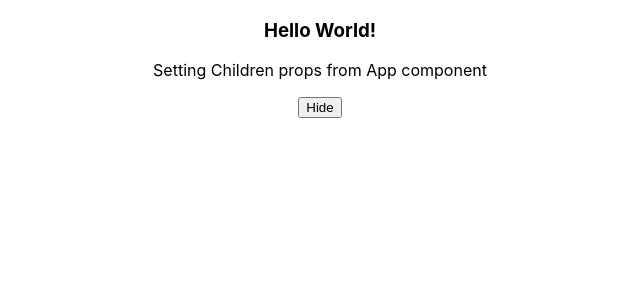
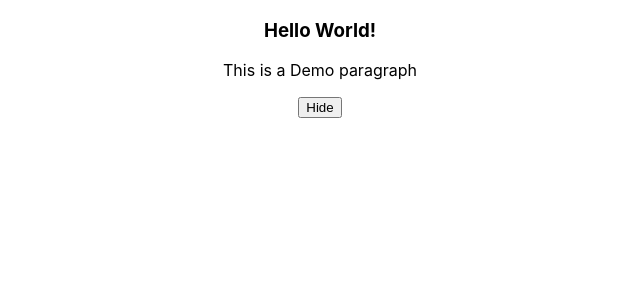
Before and after one commit to vishal7997/react-class-based-components, a React (Create React App) app: page / in a window 1280 px wide. Shown: the top 300 px of the page, without its empty margins (320-960 px from the left). Built offline with nearby package versions, Linux system fonts and the light colour scheme.

Commit message:
Handling side effects in class based components - life cycle hooks

```diff
--- a/src/Components/Demo.js
+++ b/src/Components/Demo.js
@@ -1,4 +1,5 @@
 import { Component } from "react";
+import Paragraph from "./Paragraph";
 
 class Demo extends Component {
   constructor() {
@@ -8,18 +9,36 @@ class Demo extends Component {
     this.state = { showParagraph: true, count: 0 };
   }
 
+  componentDidMount() {
+    // useEffect without any dependencies
+    // LOGIC TO HANDLE SIDE EFFECTS
+    console.log("componentDidMount Called");
+  }
+
+  componentDidUpdate(prevProps, prevState) {
+    // useEffect with dependencies
+    // LOGIC TO HANDLE SIDE EFFECTS WHENEVER STATE CHANGES
+    console.log("componentDidUpdate Called");
+    if (prevState.count != this.state.count)
+      this.setState({ count: this.count + 1 });
+  }
+
+
+
   toggleParagraph() {
     // console.log(this);
     this.setState((currState) => {
-      return {showParagraph: !currState.showParagraph};
+      return { showParagraph: !currState.showParagraph };
     }); // this will not override this.state object, only showParagraph property will be updated here.
   }
   render() {
     return (
       <>
         <h3>{this.props.name}</h3>
-        {this.state.showParagraph && <p>{this.props.children}</p>}
-        <button onClick={this.toggleParagraph.bind(this)}>{this.state.showParagraph ? 'Hide' : 'Show'}</button>
+        {this.state.showParagraph && <Paragraph />}
+        <button onClick={this.toggleParagraph.bind(this)}>
+          {this.state.showParagraph ? "Hide" : "Show"}
+        </button>
       </>
     );
   }
--- /dev/null
+++ b/src/Components/Paragraph.js
@@ -0,0 +1,14 @@
+import { Component } from "react";
+
+class Paragraph extends Component {
+  componentWillUnmount() {
+    // cleanup function in useEffect
+    console.log("componentWillUnmount called");
+  }
+
+  render() {
+    return <p>This is a Demo paragraph</p>;
+  }
+}
+
+export default Paragraph;
--- a/src/index.js
+++ b/src/index.js
@@ -6,9 +6,9 @@ import reportWebVitals from './reportWebVitals';
 
 const root = ReactDOM.createRoot(document.getElementById('root'));
 root.render(
-  <React.StrictMode>
+  // <React.StrictMode>
     <App />
-  </React.StrictMode>
+  // </React.StrictMode>
 );
 
 // If you want to start measuring performance in your app, pass a function
```
